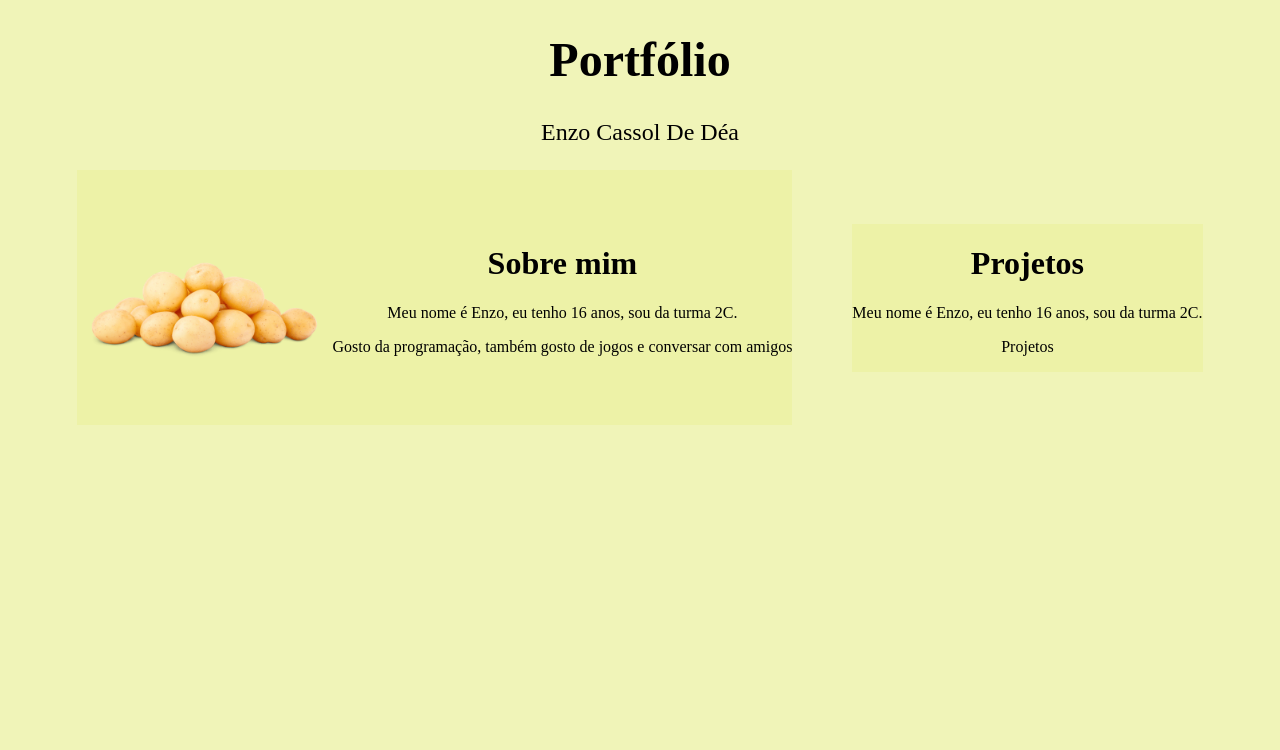
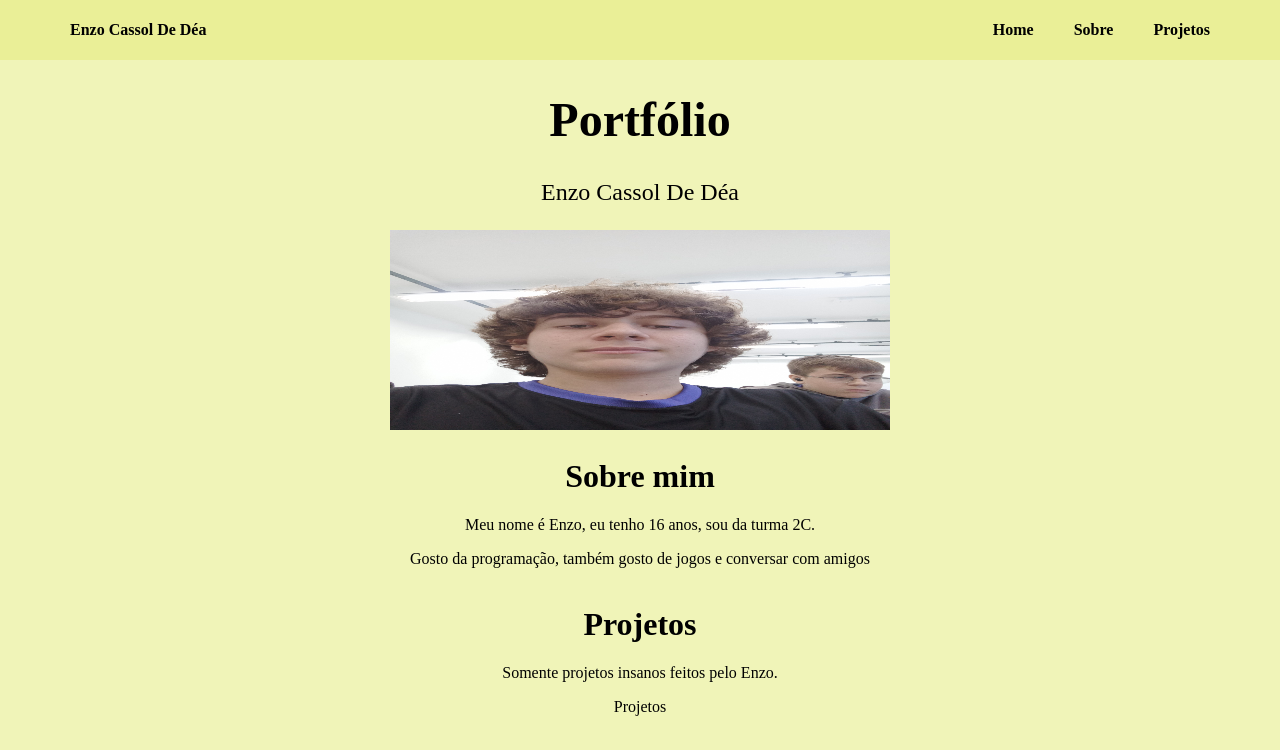
Before and after one commit to biboSguy/portf-lio, a plain HTML site: page index.html in a window 1280 px wide. Drawn offline with Linux system fonts and the light colour scheme.

Commit message:
adicionação do cabecalho

```diff
--- a/index.html
+++ b/index.html
@@ -1,58 +1,36 @@
 <!DOCTYPE html>
-<html lang="en">
+<html lang="pt br">
 
 <head>
     <meta charset="UTF-8">
     <meta name="viewport" content="width=device-width, initial-scale=1.0">
-    <title>Portifolio</title>
-    <style>
-        body {
-            margin: 0;
-            padding: 0;
-            margin-top: 0;
-            background-color: rgba(207, 220, 20, 0.3);
-        }
-
-        .titulo {
-            text-align: center;
-            font-size: x-large;
-        }
-
-        .sobremim {
-            text-align: center;
-            background-color: rgba(207, 220, 20, 0.1);
-            display: flex;
-            align-items: center;
-            justify-content: center;
-        }
-
-        .sobremim img {
-            order: -1;
-        }
-
-        .projetos {
-            text-align: center;
-            background-color: rgba(207, 220, 20, 0.1);
-        }
-
-        .centralizar {
-            display: flex;
-            padding: 0 60px;
-            gap: 60px;
-            justify-content: center;
-            align-items: center;
-        }
-    </style>
+    <title>Portfolio</title>
+    <link rel="stylesheet" href="./style.css">
 </head>
 
 <body>
+    <header>
+        <p>Enzo Cassol De Déa</p>
+        <nav>
+            <ul>
+                <li>
+                    <a>Home</a>
+                </li>
+                <li>
+                    <a>Sobre</a>
+                </li>
+                <li>
+                    <a>Projetos</a>
+                </li>
+            </ul>
+        </nav>
+    </header>
     <div class="titulo">
         <h1>Portfólio</h1>
         <p>Enzo Cassol De Déa</p>
+        <img src="enzo.jpeg" height="200" width="500">
     </div>
-    <div class="centralizar">
     <div class="sobremim">
-            <img src="btatabolinh.png" height="255" width="255">
         <div>
             <h1>Sobre mim</h1>
             <p>Meu nome é Enzo, eu tenho 16 anos, sou da turma 2C.</p>
@@ -62,9 +40,8 @@
 
     <div class="projetos">
         <h1>Projetos</h1>
-            <p>Meu nome é Enzo, eu tenho 16 anos, sou da turma 2C.</p>
+        <p>Somente projetos insanos feitos pelo Enzo.</p>
         <p>Projetos</p>
-        </div>
     </div>
 </body>
 
--- /dev/null
+++ b/style.css
@@ -0,0 +1,40 @@
+
+header{
+    display: flex;
+    background-color: rgba(207, 220, 20, 0.2);
+    padding: 5px 70px;
+    justify-content: space-between;
+    font-weight: bold;
+}
+
+header ul{
+    display: flex;
+    gap: 40px;
+}
+
+header li{
+    list-style: none;
+}
+
+body {
+    margin: 0;
+    padding: 0;
+    margin-top: 0;
+    background-color: rgba(207, 220, 20, 0.3);
+}
+
+.titulo {
+    text-align: center;
+    font-size: x-large;
+}
+
+.sobremim {
+    text-align: center;
+    display: flex;
+    align-items: center;
+    justify-content: center;
+}
+
+.projetos {
+    text-align: center;
+}
```
Also changed, not shown: enzo.jpeg (added). Lines whose indentation alone changed are shown as unchanged.
